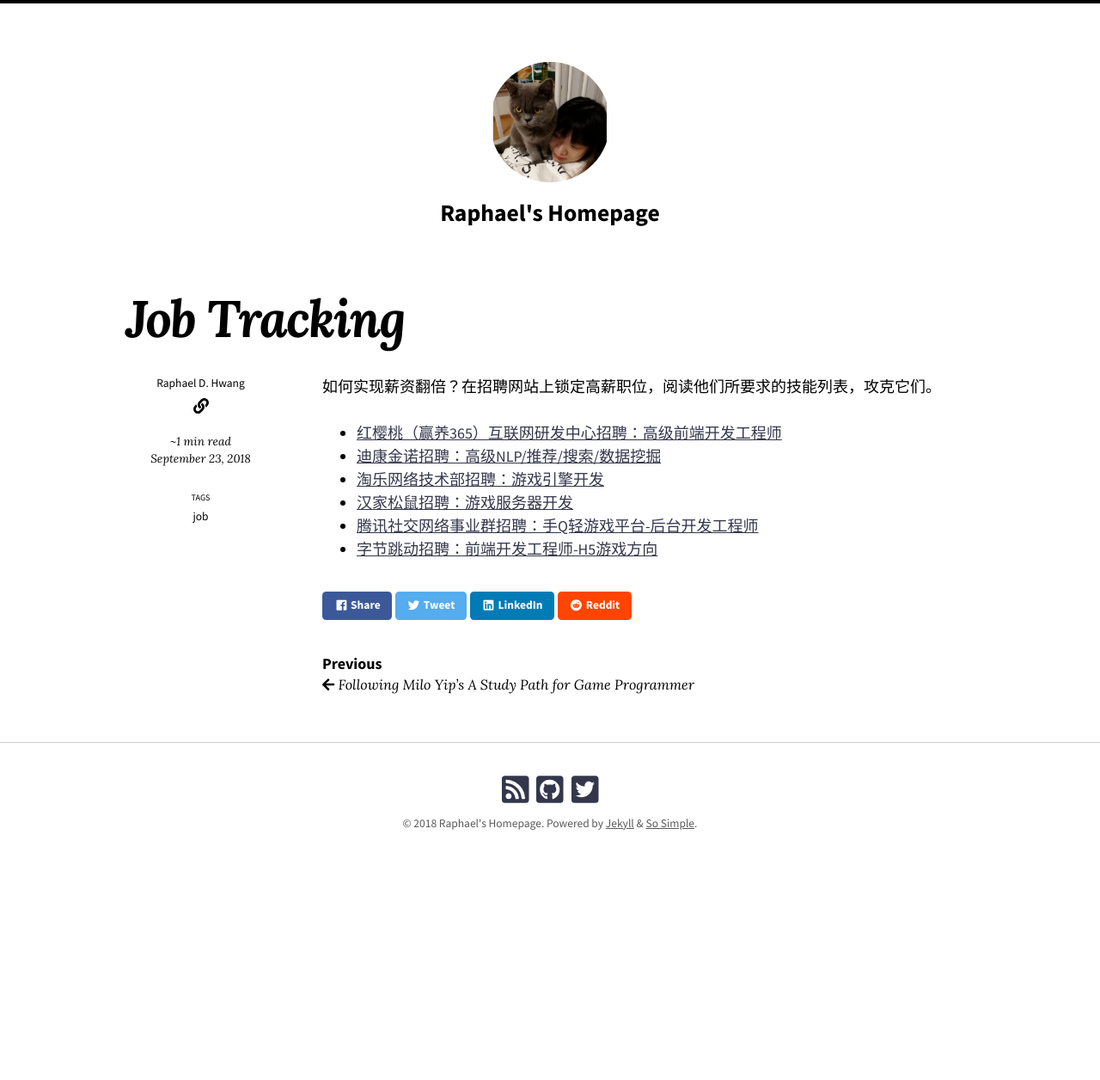
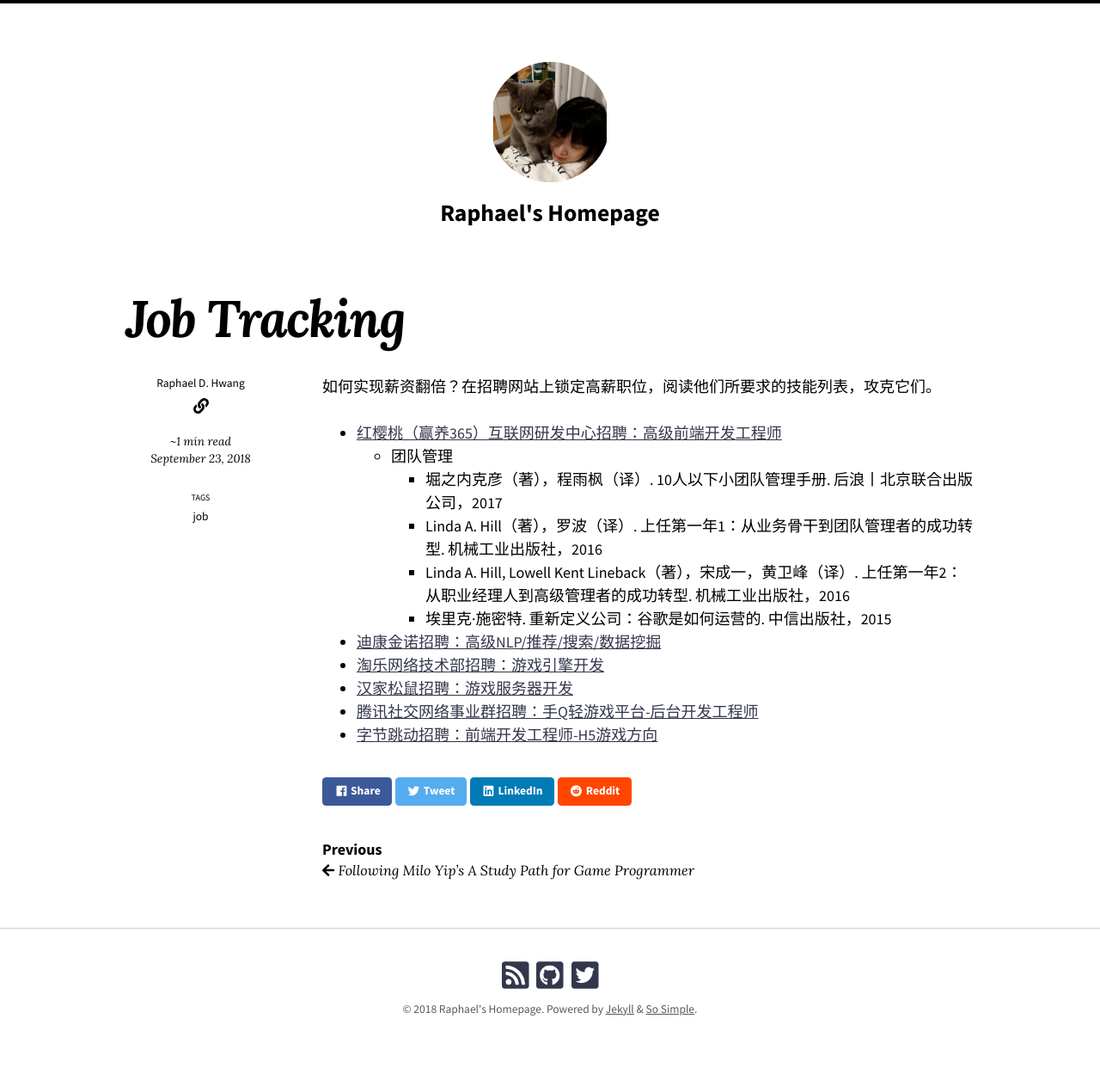
Before and after one commit to raphaeldhwang/raphaeldhwang.github.io, a Jekyll site: the page built from _posts/2018-09-23-job-tracking.md, in a window 1280 px wide. Shown: the whole page at 86% size. Built offline with Jekyll 4.4.1, drawn with Linux system fonts in a browser that asks for light colours; nearby versions of some CDN libraries; comment, search, counter and statistics services are not loaded; before the commit the page ends 1040 px from its top, so only the background shows below that.

Commit message:
团队管理

```diff
--- a/_posts/2018-09-23-job-tracking.md
+++ b/_posts/2018-09-23-job-tracking.md
@@ -9,6 +9,11 @@ comments: true
 如何实现薪资翻倍？在招聘网站上锁定高薪职位，阅读他们所要求的技能列表，攻克它们。
 
 - [红樱桃（赢养365）互联网研发中心招聘：高级前端开发工程师](https://www.lagou.com/jobs/3510793.html)
+    - 团队管理
+        - 堀之内克彦（著），程雨枫（译）. 10人以下小团队管理手册. 后浪丨北京联合出版公司，2017
+        - Linda A. Hill（著），罗波（译）. 上任第一年1：从业务骨干到团队管理者的成功转型. 机械工业出版社，2016
+        - Linda A. Hill, Lowell Kent Lineback（著），宋成一，黄卫峰（译）. 上任第一年2：从职业经理人到高级管理者的成功转型. 机械工业出版社，2016
+        - 埃里克·施密特. 重新定义公司：谷歌是如何运营的. 中信出版社，2015
 - [迪康金诺招聘：高级NLP/推荐/搜索/数据挖掘](https://www.lagou.com/jobs/4429867.html)
 - [淘乐网络技术部招聘：游戏引擎开发](https://www.lagou.com/jobs/4399554.html)
 - [汉家松鼠招聘：游戏服务器开发](https://www.lagou.com/jobs/5127578.html)
```
